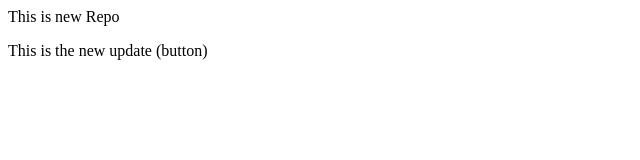
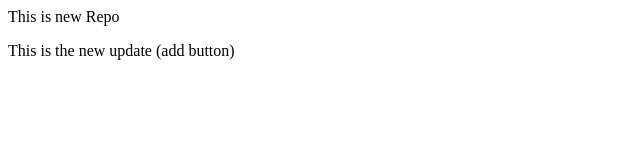
Before and after one commit to KAVYA50799/localrepo, a plain HTML site: page index.html in a window 1280 px wide. Shown: the full height of the page, 0-640 px from the left. Drawn offline with Linux system fonts and the light colour scheme.

Commit message:
add button

```diff
--- a/index.html
+++ b/index.html
@@ -1,2 +1,2 @@
 <p>This is new Repo</p>
-<p>This is the new update (button)</p>
+<p>This is the new update (add button)</p>
```
